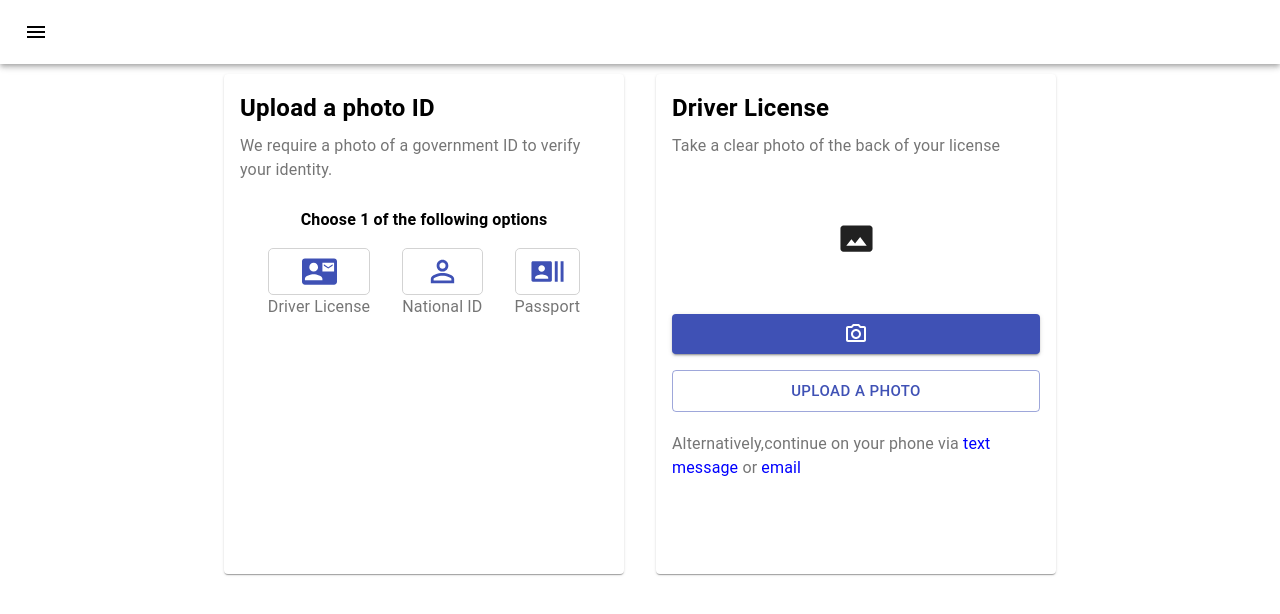
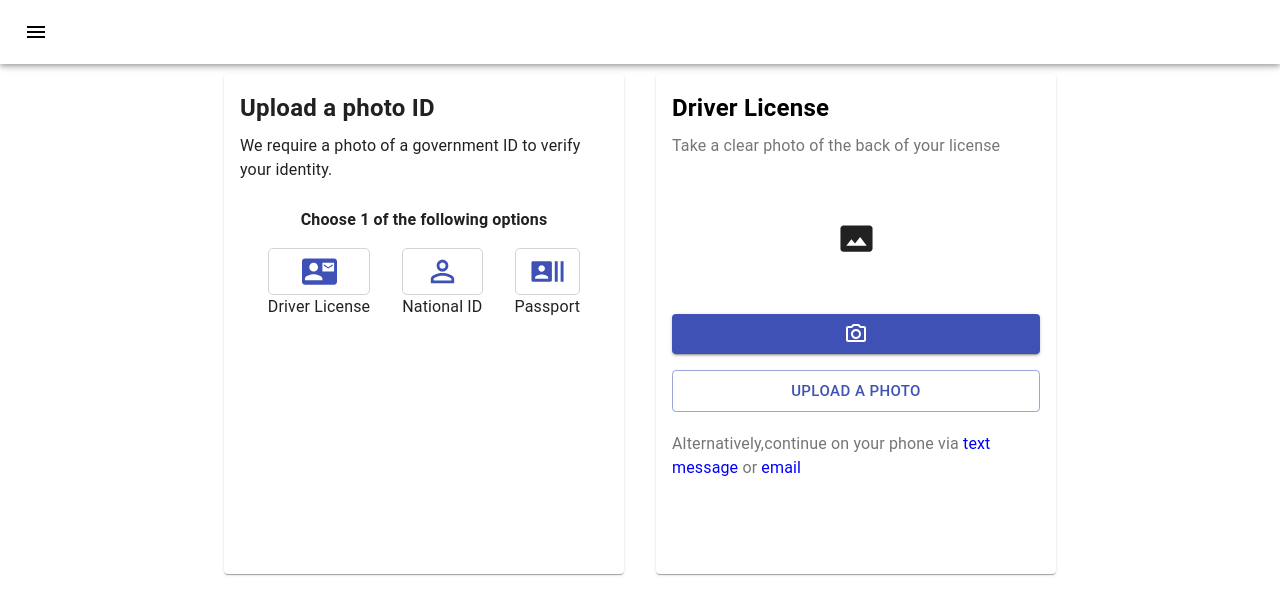
Before and after one commit to harshitshah27/theme-editor, a React (Create React App) app: page / in a window 1280 px wide. Shown: the top 614 px of the page. Built offline with nearby package versions, Linux system fonts and the light colour scheme.

Commit message:
changes to color

```diff
--- a/src/Components/PhotoCard.js
+++ b/src/Components/PhotoCard.js
@@ -9,12 +9,12 @@ const useStyles = makeStyles({
     width: 400,
   },
   title: {
-    color: "black",
+    color: (props) => props.primaryColor,
     fontWeight: "bold",
     fontSize: "24px",
   },
   subTitle: {
-    color: "black",
+    color: (props) => props.primaryColor,
     fontWeight: "bold",
     textAlign: "center",
     paddingTop: 20,
@@ -33,8 +33,8 @@ const useStyles = makeStyles({
   },
 });
 
-export default function PhotoCard() {
-  const classes = useStyles();
+export default function PhotoCard(props) {
+  const classes = useStyles(props);
 
   return (
     <Card className={classes.root}>
@@ -42,7 +42,7 @@ export default function PhotoCard() {
         <Typography className={classes.title} gutterBottom>
           Upload a photo ID
         </Typography>
-        <Typography color="textSecondary" gutterBottom>
+        <Typography style={{ color: props.secondaryColor }} gutterBottom>
           We require a photo of a government ID to verify your identity.
         </Typography>
         <Typography className={classes.subTitle} gutterBottom>
@@ -60,7 +60,11 @@ export default function PhotoCard() {
                 <ContactMail fontSize="large" color="primary" />
               </div>
             </div>
-            <Typography color="textSecondary" gutterBottom component="p">
+            <Typography
+              style={{ color: props.secondaryColor }}
+              gutterBottom
+              component="p"
+            >
               Driver License
             </Typography>
           </Grid>
@@ -70,7 +74,11 @@ export default function PhotoCard() {
                 <PermIdentity fontSize="large" color="primary" />
               </div>
             </div>
-            <Typography color="textSecondary" gutterBottom component="p">
+            <Typography
+              style={{ color: props.secondaryColor }}
+              gutterBottom
+              component="p"
+            >
               National ID
             </Typography>
           </Grid>
@@ -80,7 +88,11 @@ export default function PhotoCard() {
                 <RecentActors fontSize="large" color="primary" />
               </div>
             </div>
-            <Typography color="textSecondary" gutterBottom component="p">
+            <Typography
+              style={{ color: props.secondaryColor }}
+              gutterBottom
+              component="p"
+            >
               Passport
             </Typography>
           </Grid>
--- a/src/Components/SideBar.js
+++ b/src/Components/SideBar.js
@@ -120,7 +120,10 @@ export default function TemporaryDrawer() {
         className={classes.cardContainer}
       >
         <Grid item>
-          <PhotoCard />
+          <PhotoCard
+            primaryColor={primaryColor}
+            secondaryColor={secondaryColor}
+          />
         </Grid>
         <Grid item>
           <LicenseCard />
```
